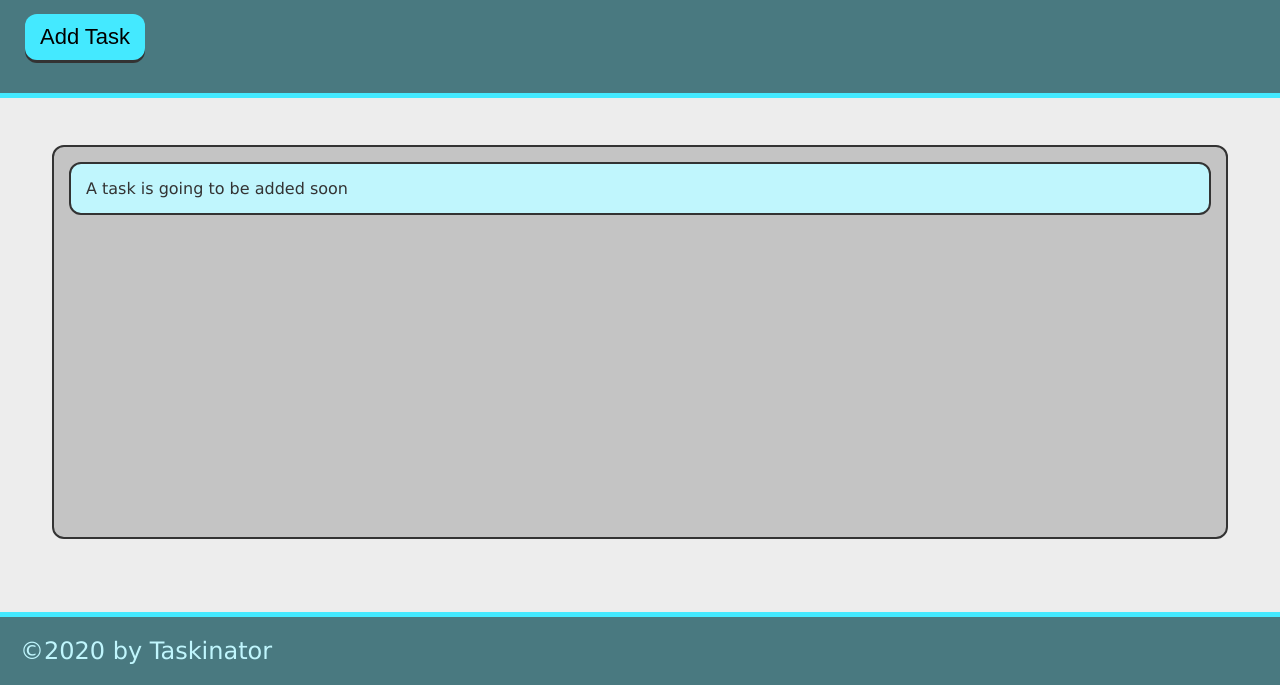
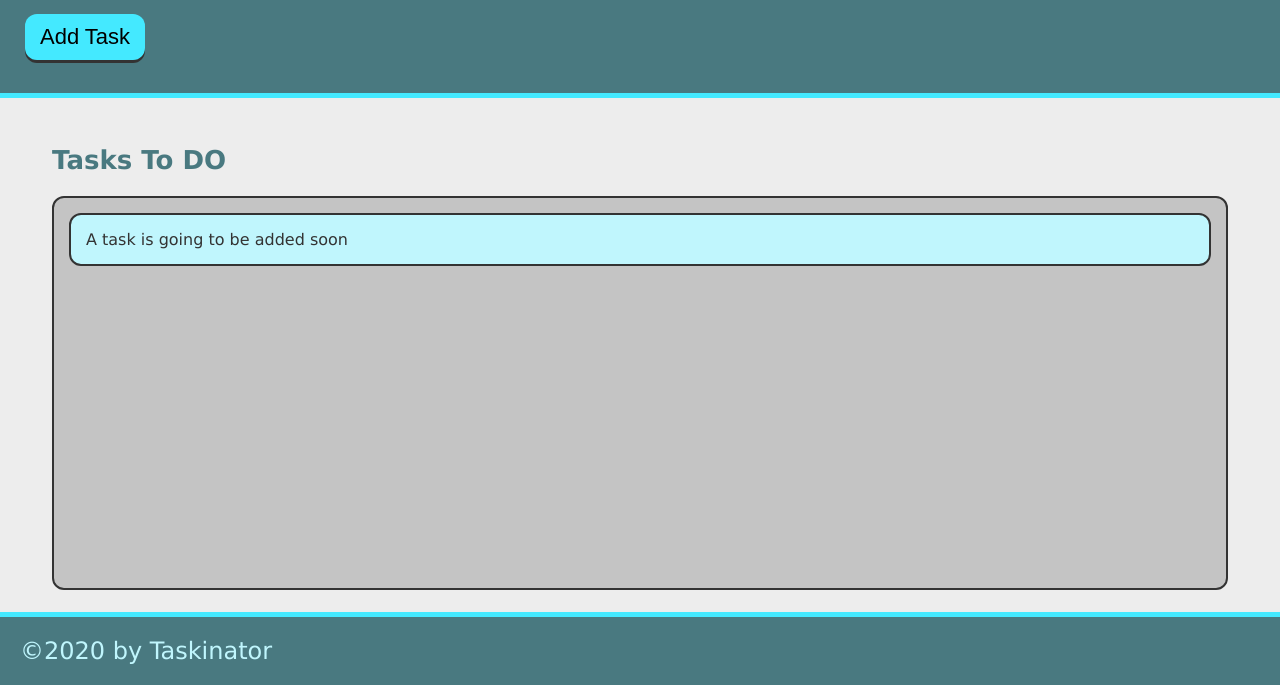
Before and after one commit to ShayDaise/Taskinator, a plain HTML site: page index.html in a window 1280 px wide. Shown: the part 115-800 px from the top of the page. Drawn offline with Linux system fonts and the light colour scheme.

Commit message:
Update index.html

```diff
--- a/index.html
+++ b/index.html
@@ -18,7 +18,7 @@
 
     <main class="page-content">
         <section class="task-list-wrapper">
-            <h2 class="list-title"></h2>
+            <h2 class="list-title">Tasks To DO</h2>
             <ul id="tasks-to-do" class="task-list">
                  <li class="task-item">A task is going to be added soon</li>
             </ul>
```
